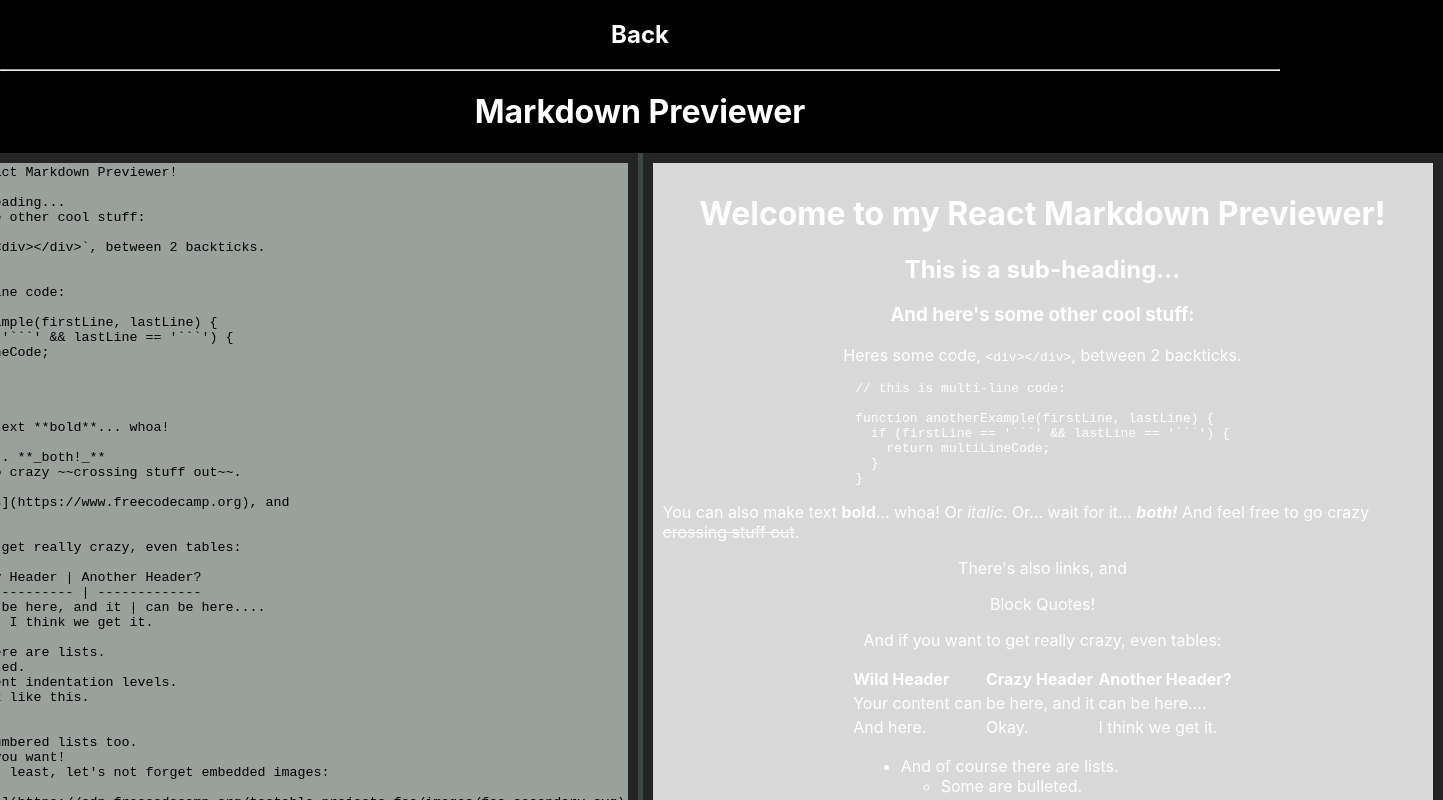
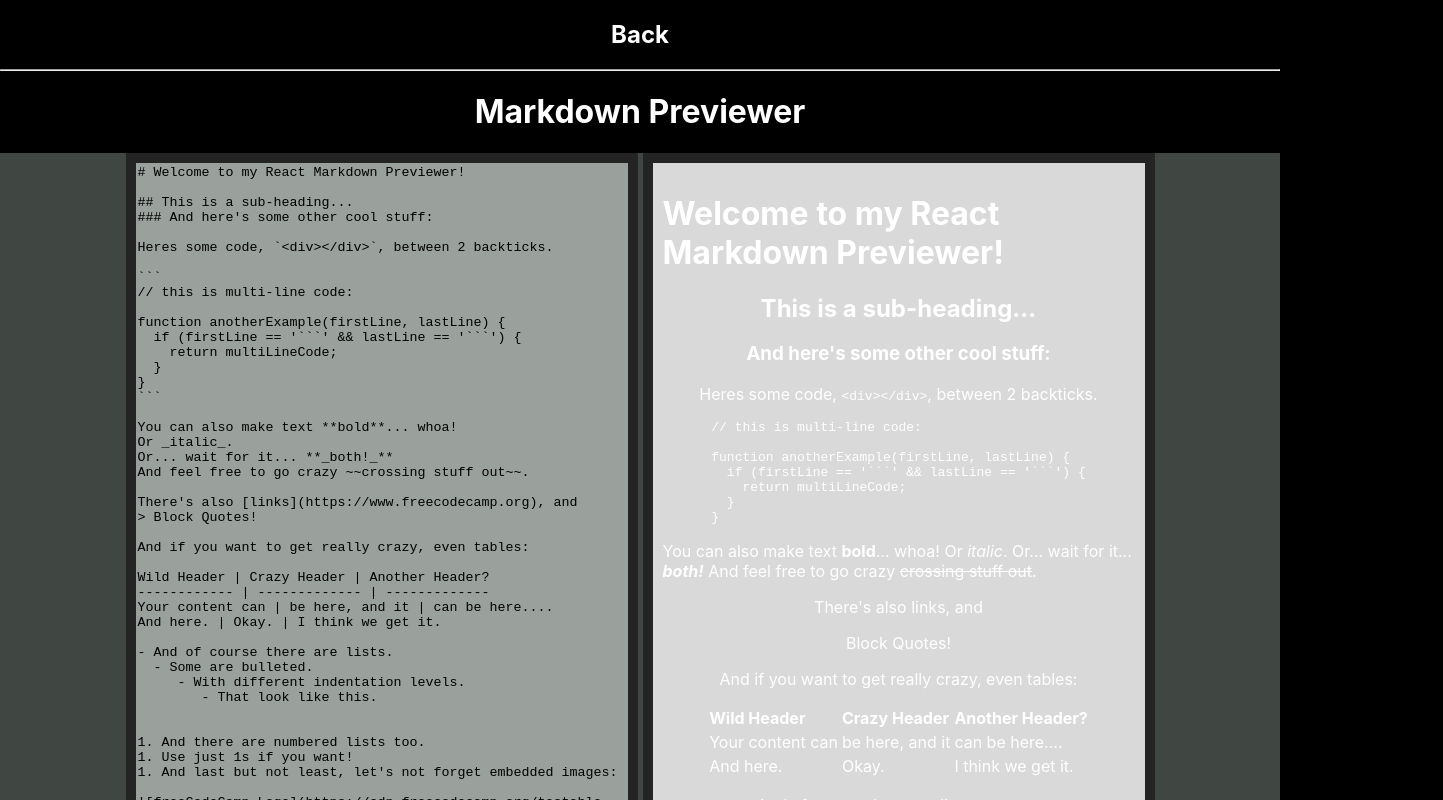
Before and after one commit to Danieda/Fcc-FrontEnd-React-Redux-Certificate, a Next.js app: page /projects/markdown-previewer in a window 1280 px wide. Shown: the top 800 px of the page, 1443 px wide, since content can reach past the window. Built offline with nearby package versions, Linux system fonts and the light colour scheme.

Commit message:
markdown changes

```diff
--- a/pages/projects/markdown-previewer.jsx
+++ b/pages/projects/markdown-previewer.jsx
@@ -53,7 +53,7 @@ class Structure extends React.Component {
 
     return (
       <div>
-        <div className="html-editor">
+        <div className={styles.mainBG}>
           <Link href="../" passHref>
             <a><h2>Back</h2></a>
           </Link>
--- a/styles/markdown.module.css
+++ b/styles/markdown.module.css
@@ -1,14 +1,14 @@
 #InputBox{
-width: 800px;
-height: 1200px;
+    width: 40vw;
+    height: 100vh;
 
 background:#9aa19d;
 border: 10px solid #232423
 }
 #InputResult{
 background: #d9d9d9;
-width: 800px;
-height: 1200px;
+width: 40vw;
+height: 100vh;
 border: 10px solid #232423;
 padding: 10px;
 word-wrap: break-word;
@@ -27,9 +27,13 @@ overflow: hidden;
     align-items: center;
     grid-gap: 5px;
     background: #404743;
+    width: 100%;
 }
 #textResult{
 
 color: black;
 word-wrap: break-word;
 }
+.mainBG{
+
+}
```
